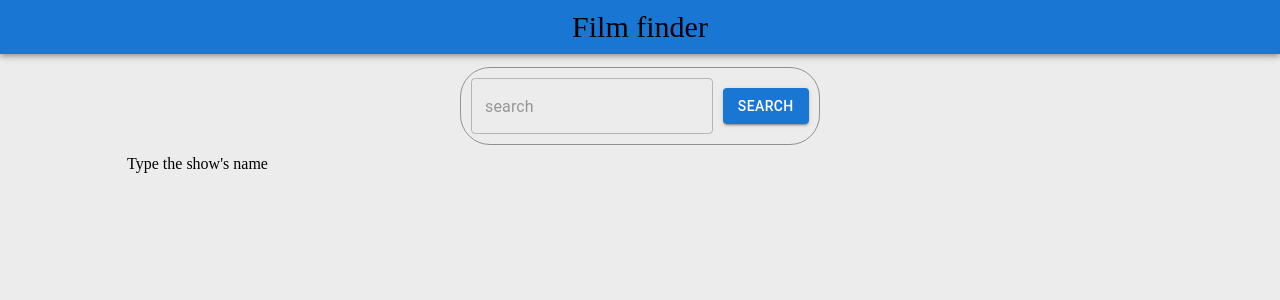
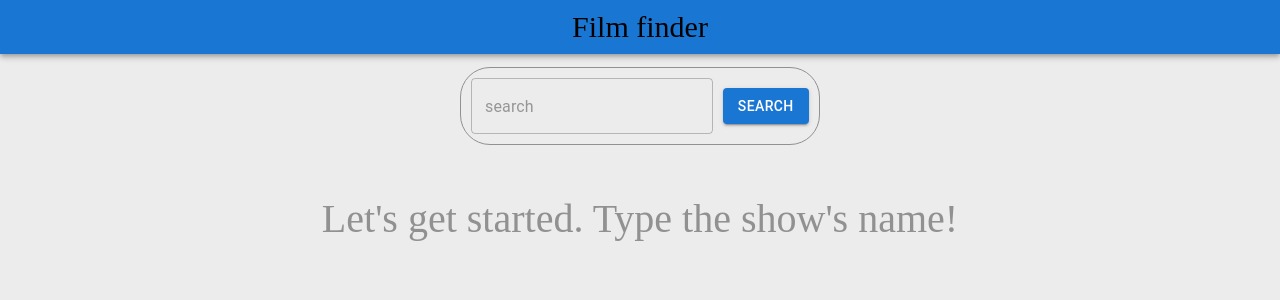
Before and after one commit to KAST13L/film-finder, a Next.js app: page / in a window 1280 px wide. Shown: the top 300 px of the page. Built offline with nearby package versions, Linux system fonts and the light colour scheme.

Commit message:
fix: added linear progress

```diff
--- a/components/films/Films.tsx
+++ b/components/films/Films.tsx
@@ -29,13 +29,22 @@ export type FilmType = {
 
 export const Films = () => {
   const films = useAppSelector((state) => state.film.films);
+  const isSearched = useAppSelector((state) => state.film.isSearched);
 
   return (
-    <div className={styles.films}>
-      {films.map((f) => (
-        <MovieCard key={f.show.id} film={f} />
-      ))}
-      {!films.length && "Type the show's name"}
-    </div>
+    <>
+      <div className={styles.films}>
+        {films.map((f) => (
+          <MovieCard key={f.show.id} film={f} />
+        ))}
+      </div>
+      <div className={styles.message}>
+        {isSearched
+          ? films.length
+            ? ""
+            : "Movies list is empty... Nothing was found for this search."
+          : "Let's get started. Type the show's name!"}
+      </div>
+    </>
   );
 };
--- a/components/films/films.module.scss
+++ b/components/films/films.module.scss
@@ -3,8 +3,15 @@
   height: auto;
   grid-template-columns: repeat(4, 1fr);
   gap: 10px;
+  align-content: center;
+
+
 }
-
+.message{
+  font-size: 40px;
+  color: #919191;
+  margin-top: 40px;
+}
 @media (max-width: 1250px) {
   .films {
     grid-template-columns: repeat(3, 1fr);
--- a/redux/slicies/filmSlice.ts
+++ b/redux/slicies/filmSlice.ts
@@ -17,6 +17,7 @@ export const loadFilmsBySearch = createAsyncThunk(
 const initialState = {
   films: [] as FilmType[],
   selectedFilm: {} as FilmType,
+  isSearched: false,
 };
 
 export const filmSlice = createSlice({
@@ -34,6 +35,7 @@ export const filmSlice = createSlice({
     builder
       .addCase(loadFilmsBySearch.fulfilled, (state, action) => {
         state.films = action.payload;
+        state.isSearched = true;
       })
       .addCase(loadFilmsBySearch.rejected, (state, action) => {
         state.films = [];
```
